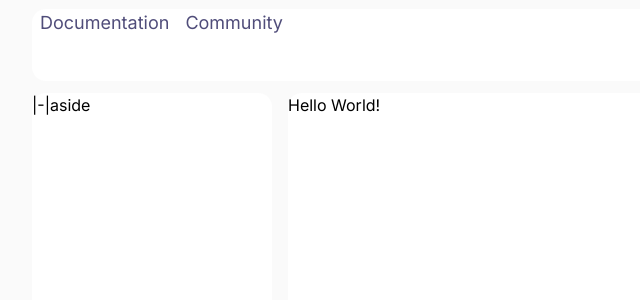
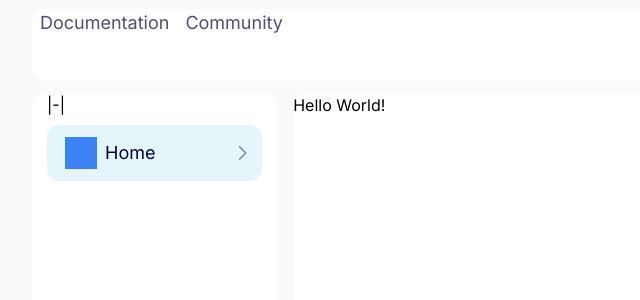
Before and after one commit to luanlabs/fluxity-interface, a Next.js app: page / in a window 1280 px wide. Shown: the top 300 px of the page, without its empty margins (0-640 px from the left). Built offline with nearby package versions, Linux system fonts and the light colour scheme.

Commit message:
chore: added custom navLink

```diff
--- a/src/app/layout.tsx
+++ b/src/app/layout.tsx
@@ -6,6 +6,7 @@ import { Inter } from 'next/font/google';
 import '../styles/globals.css';
 import StyledComponentsRegistry from '../styles/registry';
 import CLink from 'src/components/CLink';
+import CNavLink from 'src/components/CNavLink';
 
 const inter = Inter({ subsets: ['latin'] });
 
@@ -14,7 +15,7 @@ export default function RootLayout({
 }: {
   children: React.ReactNode;
 }) {
-  const [isFolded, setIsFolded] = useState(false);
+  const [isMinimized, setIsMinimized] = useState(false);
 
   return (
     <html lang="en">
@@ -27,17 +28,22 @@ export default function RootLayout({
             </header>
             <section className="inline-flex basis-full gap-4 w-full h-5/6">
               <aside
-                className={`bg-white ${
-                  isFolded ? 'basis-1/12 md:basis-1/12' : 'basis-3/12'
+                className={`bg-white px-[15px] ${
+                  isMinimized ? 'basis-1/12 md:basis-1/12' : 'basis-3/12'
                 } md:basis-2/12 rounded-[14px]`}
               >
                 <button
                   className="border-none outline-none"
-                  onClick={() => setIsFolded(!isFolded)}
+                  onClick={() => setIsMinimized(!isMinimized)}
                 >
                   |-|
                 </button>
-                aside
+                <CNavLink
+                  title="Home"
+                  icon={<span className="bg-blue-500 h-8 w-8" />}
+                  url={'/'}
+                  isMinimized={isMinimized}
+                />
               </aside>
               <article className="bg-white basis-full rounded-[14px]">
                 {children}
--- a/src/components/CLink/index.tsx
+++ b/src/components/CLink/index.tsx
@@ -5,7 +5,7 @@ import { Link as Type } from 'src/constants/types';
 
 const CustomLink = ({ title, url }: Type) => {
   return (
-    <Link href={url} className="text-DarkNavyBlue text-lg mx-2">
+    <Link href={url} className="text-darkNavyBlue text-lg mx-2">
       {title}
     </Link>
   );
--- /dev/null
+++ b/src/components/CNavLink/index.tsx
@@ -0,0 +1,59 @@
+'use Client';
+
+import { useEffect, useState } from 'react';
+import { useRouter, usePathname } from 'next/navigation';
+
+import CareRight from 'src/svgs/CareRight';
+import { NavLink as Type } from 'src/constants/types';
+
+const CNavLink = ({ title, icon, url, isMinimized }: Type) => {
+  const [isActive, setIsActive] = useState(false);
+  const router = useRouter();
+  const pathname = usePathname();
+
+  useEffect(() => {
+    if (pathname === url) {
+      setIsActive(true);
+    } else {
+      setIsActive(false);
+    }
+  }, [pathname, url]);
+
+  const handleClick = () => {
+    router.push(url);
+  };
+
+  return (
+    <div
+      onClick={handleClick}
+      className={`inline-flex ${
+        isMinimized ? 'justify-center' : 'justify-between'
+      } items-center rounded-xl ${
+        isActive ? ' bg-softSkyBlue' : ''
+      } w-full px-[10px] py-3 my-2`}
+    >
+      {isMinimized ? (
+        <div
+          className={`flex justify-center items-center ${
+            !isActive && 'fill-softSkyBlue'
+          }`}
+        >
+          {icon}
+        </div>
+      ) : (
+        <>
+          <span className="flex gap-2 items-center text-lg text-midnightblue">
+            <span className={`${!isActive && 'fill-softSkyBlue'}`}></span>
+            {icon}
+            {title}
+          </span>
+          <span className="block lg:hidden md:hidden sm:hidden">
+            <CareRight />
+          </span>
+        </>
+      )}
+    </div>
+  );
+};
+
+export default CNavLink;
--- /dev/null
+++ b/src/svgs/CareRight.tsx
@@ -0,0 +1,19 @@
+import React from 'react';
+
+const Icon = () => (
+  <svg
+    width="20"
+    height="20"
+    viewBox="0 0 20 20"
+    fill="none"
+    xmlns="http://www.w3.org/2000/svg"
+  >
+    <path
+      d="M14.192 10.4422L7.94205 16.6922C7.88398 16.7502 7.81504 16.7963 7.73917 16.8277C7.6633 16.8592 7.58198 16.8753 7.49986 16.8753C7.41774 16.8753 7.33642 16.8592 7.26055 16.8277C7.18468 16.7963 7.11574 16.7502 7.05767 16.6922C6.9996 16.6341 6.95354 16.5652 6.92211 16.4893C6.89069 16.4134 6.87451 16.3321 6.87451 16.25C6.87451 16.1679 6.89069 16.0865 6.92211 16.0107C6.95354 15.9348 6.9996 15.8659 7.05767 15.8078L12.8663 9.99998L7.05767 4.19217C6.9404 4.07489 6.87451 3.91583 6.87451 3.74998C6.87451 3.58413 6.9404 3.42507 7.05767 3.30779C7.17495 3.19052 7.33401 3.12463 7.49986 3.12463C7.66571 3.12463 7.82477 3.19052 7.94205 3.30779L14.192 9.55779C14.2502 9.61584 14.2963 9.68477 14.3277 9.76064C14.3592 9.83652 14.3754 9.91785 14.3754 9.99998C14.3754 10.0821 14.3592 10.1634 14.3277 10.2393C14.2963 10.3152 14.2502 10.3841 14.192 10.4422Z"
+      fill="#050142"
+      fill-opacity="0.5"
+    />
+  </svg>
+);
+
+export default Icon;
--- a/tailwind.config.ts
+++ b/tailwind.config.ts
@@ -26,8 +26,9 @@ const config: Config = {
         lavender: '#f5ebff',
         mistyrose: '#ffe8e3',
         midnightblue: '#050142',
+        softSkyBlue: '#E4F6F9',
         transparentmidnightblue: 'rgba(5, 1, 66, 0.5)',
-        DarkNavyBlue: 'rgba(5, 1, 66, 0.7)',
+        darkNavyBlue: 'rgba(5, 1, 66, 0.7)',
       },
       screens: {
         sm: { min: '640px', max: '767px' },
```
Also changed, not shown: src/constants/types.ts (+7 -0 lines).
